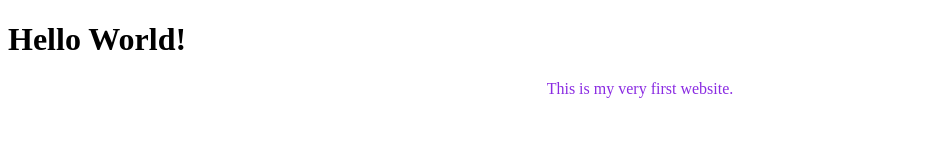
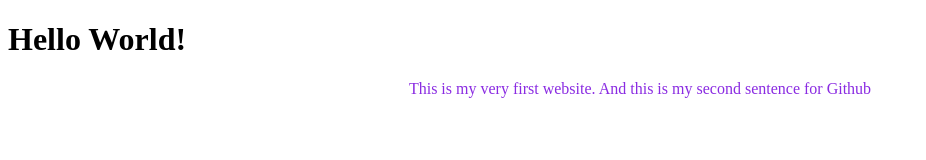
Before and after one commit to Hanahmay2/first-website, a plain HTML site: page index.html in a window 1280 px wide. Shown: the whole page, without its empty margins (0-926 px from the left). Drawn offline with Linux system fonts and the light colour scheme.

Commit message:
Add a second sentence

```diff
--- a/index.html
+++ b/index.html
@@ -8,6 +8,8 @@
   </head>
   <body>
     <h1>Hello World!</h1>
-    <p>This is my very first website.</p>
+    <p>
+      This is my very first website. And this is my second sentence for Github
+    </p>
   </body>
 </html>
```
